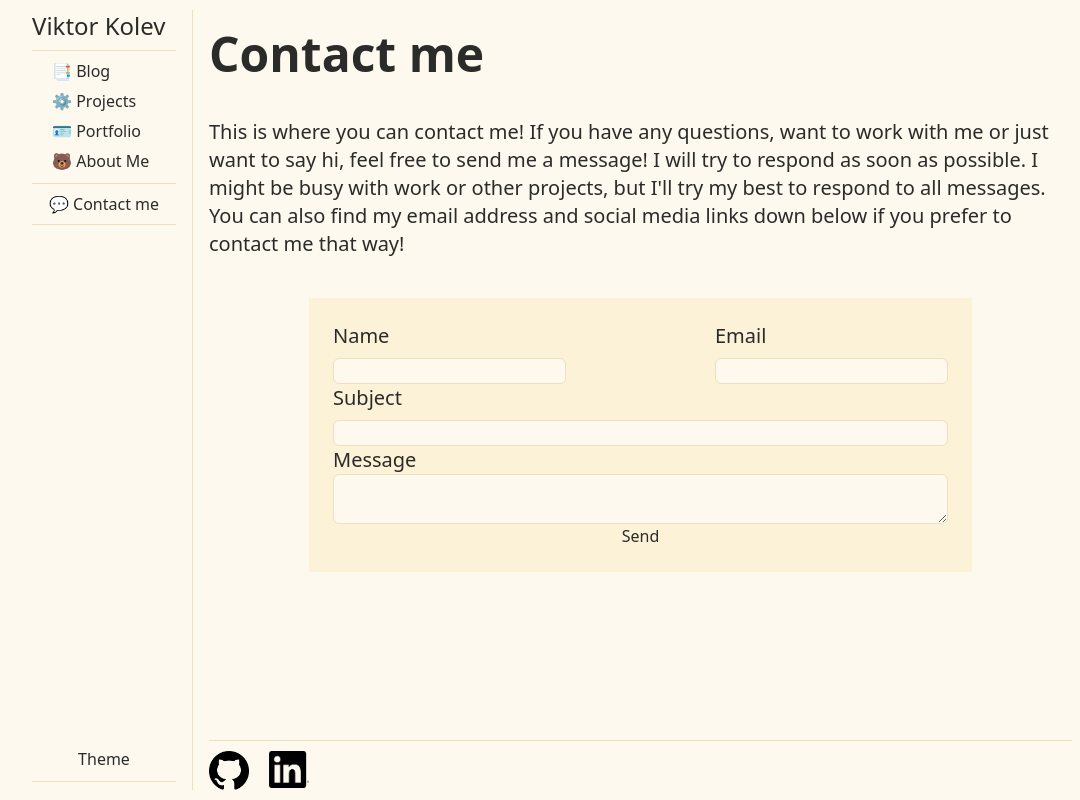
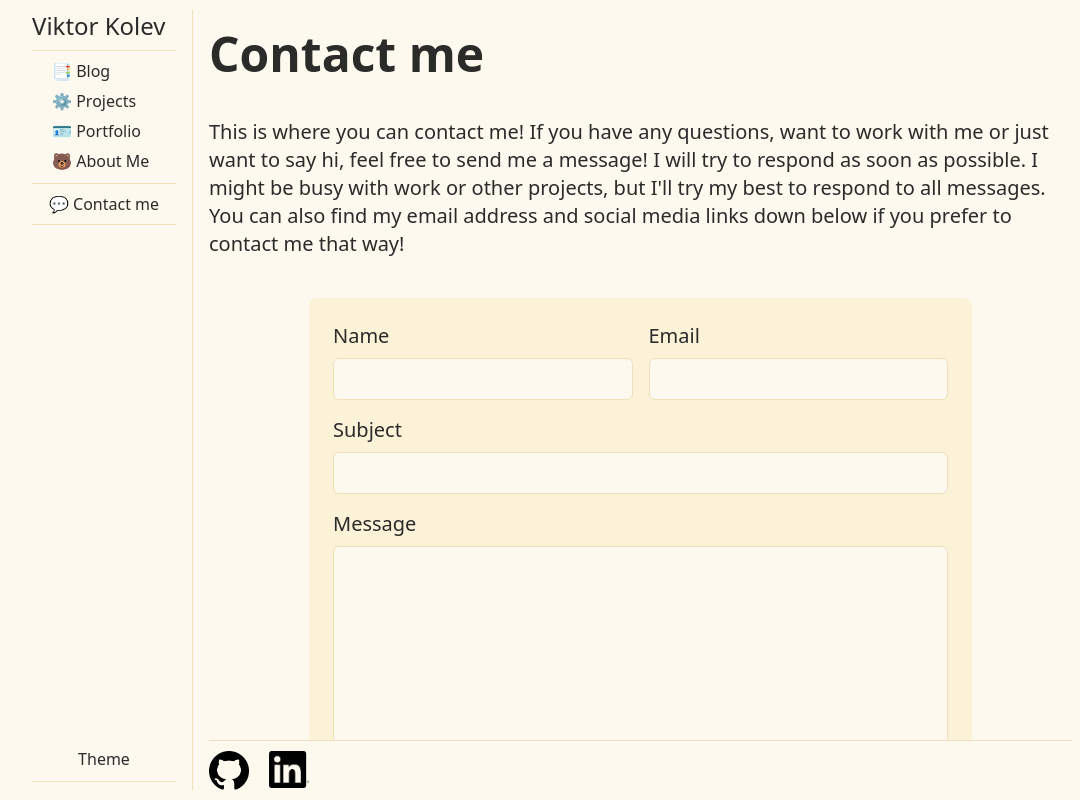
Before and after one commit to smithy773/ViktorKolevDev-frontend, a React (Vite) app: page /contact in a window 1280 px wide. Shown: the whole page, without its empty margins (72-1152 px from the left). Built offline with nearby package versions, Linux system fonts and the light colour scheme.

Commit message:
Fix ContactMe styles, add emailjs functionality

```diff
--- a/package.json
+++ b/package.json
@@ -10,6 +10,7 @@
     "preview": "vite preview"
   },
   "dependencies": {
+    "@emailjs/browser": "^4.4.1",
     "@tailwindcss/vite": "^4.1.18",
     "eslint-plugin-react-dom": "^2.7.4",
     "eslint-plugin-react-x": "^2.7.4",
--- a/src/components/Pages/ContactMe/ContactMe.tsx
+++ b/src/components/Pages/ContactMe/ContactMe.tsx
@@ -1,6 +1,24 @@
 import PageCont from "../../Helpers/PageCont/PageCont";
+import emailjs from "@emailjs/browser";
+
+emailjs.init({ publicKey: "7Hmud7QnYWYG4CcBD" });
 
 function ContactMe() {
+  const handleSubmit = (e: React.FormEvent<HTMLFormElement>) => {
+    e.preventDefault();
+
+    // @ts-ignore
+    emailjs
+      .sendForm("service_g2e1bkt", "template_g5lkrax", e.currentTarget)
+      .then(
+        () => {
+          console.log("SUCCESS!");
+        },
+        (error) => {
+          console.log("FAILED...", error);
+        },
+      );
+  };
   return (
     <PageCont
       title="Contact me"
@@ -9,10 +27,11 @@ function ContactMe() {
       <div className="flex justify-center w-full">
         <form
           id="contact-form"
-          className="flex flex-col bg-item-background p-6 w-full mx-25"
+          className="flex flex-col bg-item-background p-6 w-full mx-25 rounded-lg"
+          onSubmit={(e) => handleSubmit(e)}
         >
           <input type="hidden" name="time" value="Mar 10 2025 08:46" />
-          <section className="flex gap-5 justify-between">
+          <section className="grid grid-cols-2 grid-rows-6 gap-4">
             <div className="contact-label-input-div">
               <label className="contact-label">Name</label>
               <input
@@ -25,14 +44,13 @@ function ContactMe() {
             <div className="contact-label-input-div">
               <label className="contact-label">Email</label>
               <input
-                className="contact-input"
+                className="contact-input text-lg p-1.5 w-full"
                 type="email"
                 name="email"
                 required
               />
             </div>
-          </section>
-          <div className="contact-label-input-div">
+            <div className="contact-label-input-div col-span-2">
               <label className="contact-label">Subject</label>
               <input
                 className="contact-input"
@@ -41,13 +59,20 @@ function ContactMe() {
                 required
               />
             </div>
+            <div className="contact-label-input-div col-span-2 row-span-4">
               <label className="contact-label">Message</label>
               <textarea
-            className="contact-input"
+                className="contact-input h-full"
                 name="message"
                 required
               ></textarea>
-          <input type="submit" value="Send" />
+            </div>
+          </section>
+          <input
+            type="submit"
+            value="Send"
+            className="formSubmitBtn mt-6 border font-semibold py-2 px-4 rounded cursor-pointer transition-all"
+          />
         </form>
       </div>
     </PageCont>
--- a/src/index.css
+++ b/src/index.css
@@ -175,6 +175,9 @@ html[data-theme="leet"] .project-item-link:hover,
   border-color: var(--color-border-lines);
   background-color: var(--color-bg);
   border-radius: var(--radius-md);
+  padding: calc(var(--spacing) * 1.5);
+  font-size: var(--text-lg);
+  line-height: var(--tw-leading, var(--text-lg--line-height));
 }
 
 .contact-label {
@@ -182,6 +185,46 @@ html[data-theme="leet"] .project-item-link:hover,
   font-size: var(--text-xl) /* 1.25rem = 20px */;
   line-height: var(--tw-leading, var(--text-xl--line-height));
 }
+
+html[data-theme="light"] .formSubmitBtn {
+  background-color: var(--color-theme-highlight);
+  color: var(--color-bg);
+  border-color: var(--color-theme-highlight);
+}
+
+html[data-theme="light"] .formSubmitBtn:hover {
+  background-color: var(--color-bg);
+  color: var(--color-theme-highlight);
+  border-color: var(--color-theme-highlight);
+}
+
+html[data-theme="dark"] .formSubmitBtn {
+  background-color: var(--color-item-bg);
+  color: var(--color-text);
+  border-color: var(--color-border-lines);
+}
+
+html[data-theme="leet"] .formSubmitBtn {
+  background-color: var(--color-bg);
+  color: var(--color-text);
+  border-color: var(--color-border-lines);
+}
+
+html[data-theme="dark"] .formSubmitBtn:hover {
+  background-color: var(--color-theme-highlight);
+}
+
+html[data-theme="leet"] .formSubmitBtn:hover {
+  background-color: var(--color-text);
+}
+
+html[data-theme="dark"] .formSubmitBtn:hover,
+html[data-theme="leet"] .formSubmitBtn:hover {
+  color: var(--color-bg);
+  border-color: var(--color-border-lines);
+}
+
+/* FOOTER STYLING */
 
 .footer-link-light,
 .footer-link-dark,
```
Also changed, not shown: 1 other file (tests, documents, lock files or other folders). Lines whose indentation alone changed are shown as unchanged.
